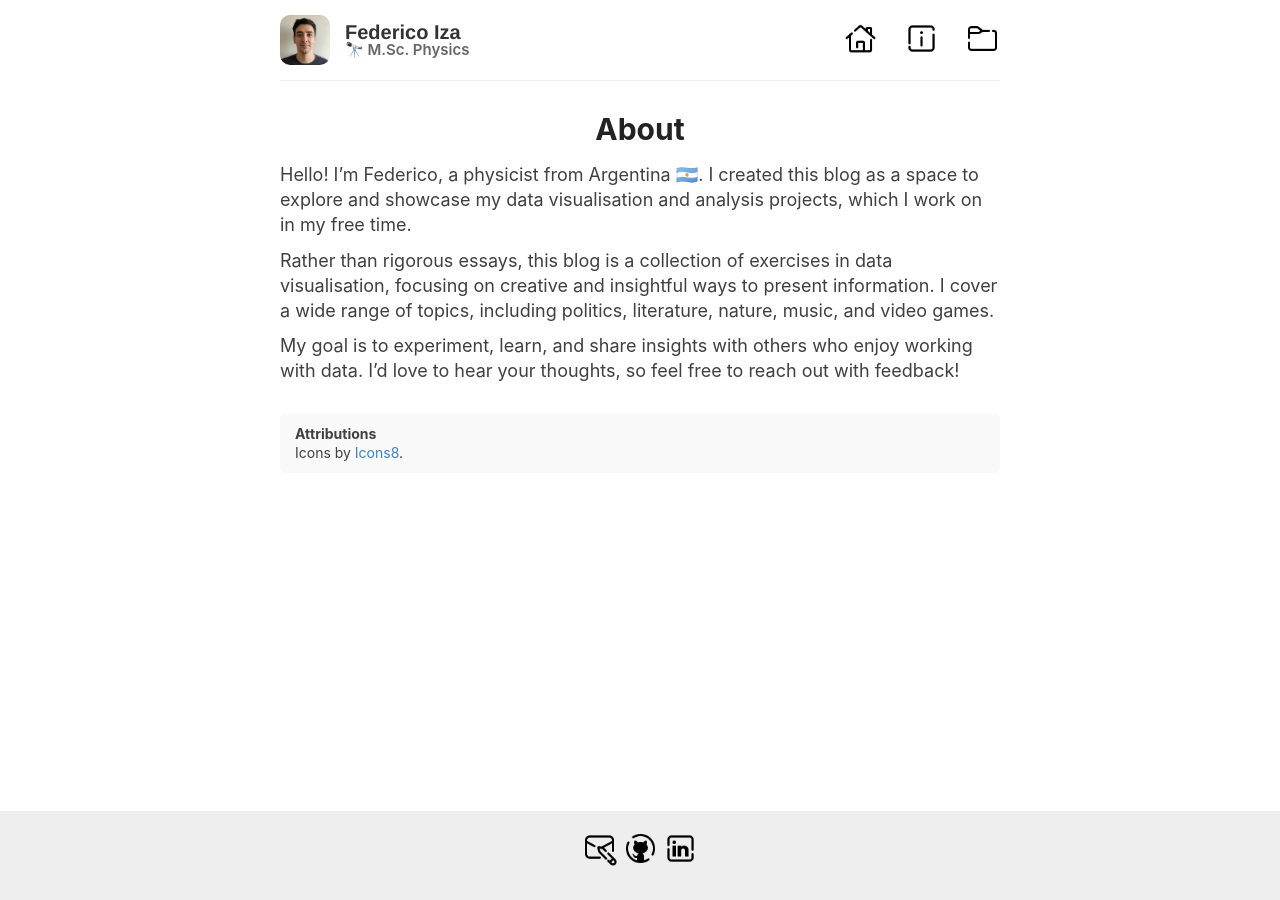
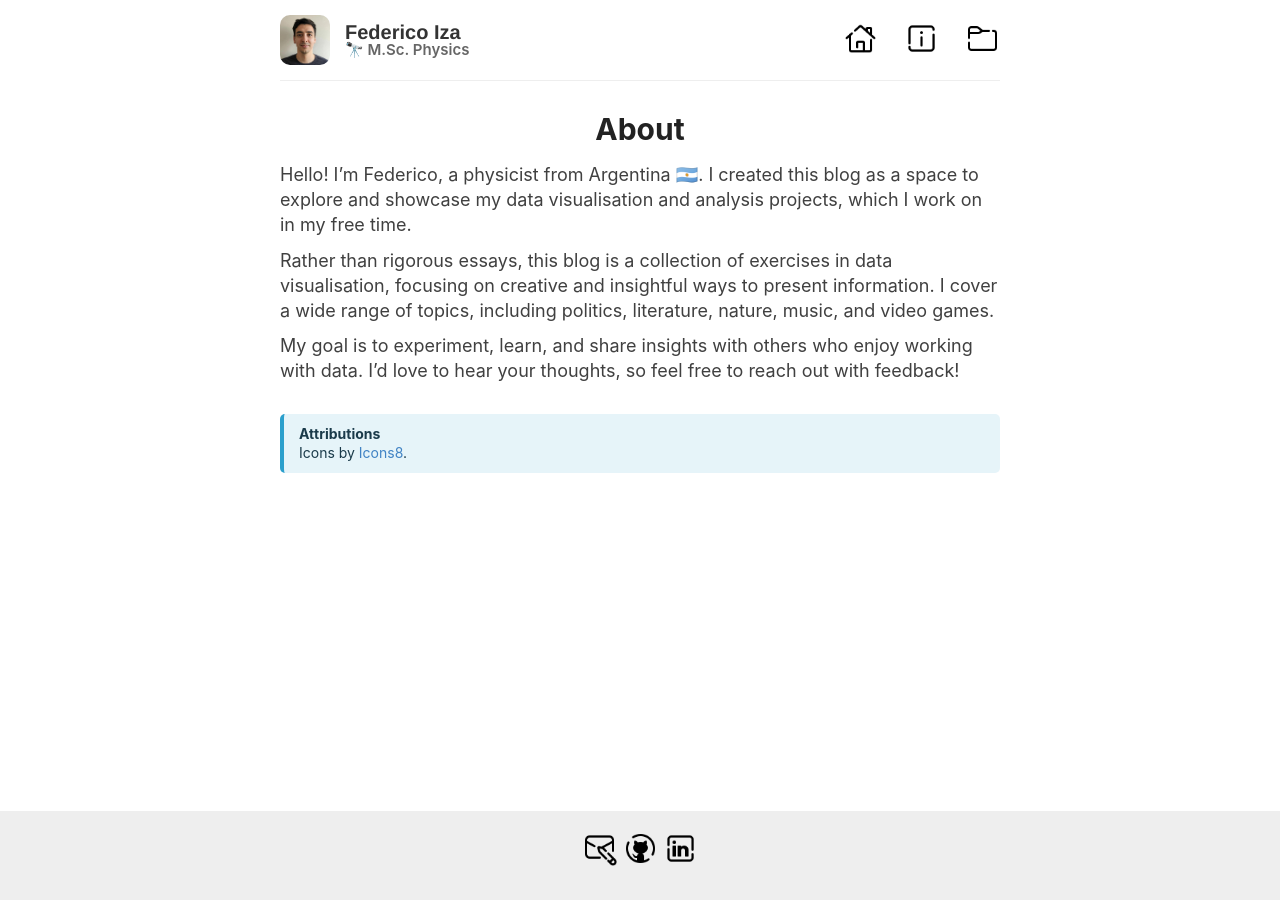
Before and after one commit to ffiza/ffiza.github.io, a Jekyll site: the page built from _pages/about.md, in a window 1280 px wide. Built offline with Jekyll 4.4.1, drawn with Linux system fonts in a browser that asks for light colours.

Commit message:
Improve info box style.

```diff
--- a/assets/style.scss
+++ b/assets/style.scss
@@ -1195,9 +1195,16 @@ Modules - reusable parts of our design
 .note-box {
     font-size: 0.875rem;
     font-family: -system-ui, -apple-system, BlinkMacSystemFont, "Segoe UI", Roboto, Helvetica, Arial, sans-serif, "Apple Color Emoji", "Segoe UI Emoji", "Segoe UI Symbol";
-    color: #404040;
-    background-color: #f9f9f9;
+    color: #1a3a4a;
+    background-color: #e6f4f9;
+    border-left: 4px solid #2b9fcc;
     padding: 10px 15px;
     margin-top: 30px;
     border-radius: 5px;
-  }
+
+    .info-icon
+    {
+        margin-right: 12px;
+        font-size: 20px;
+    }
+}
```
